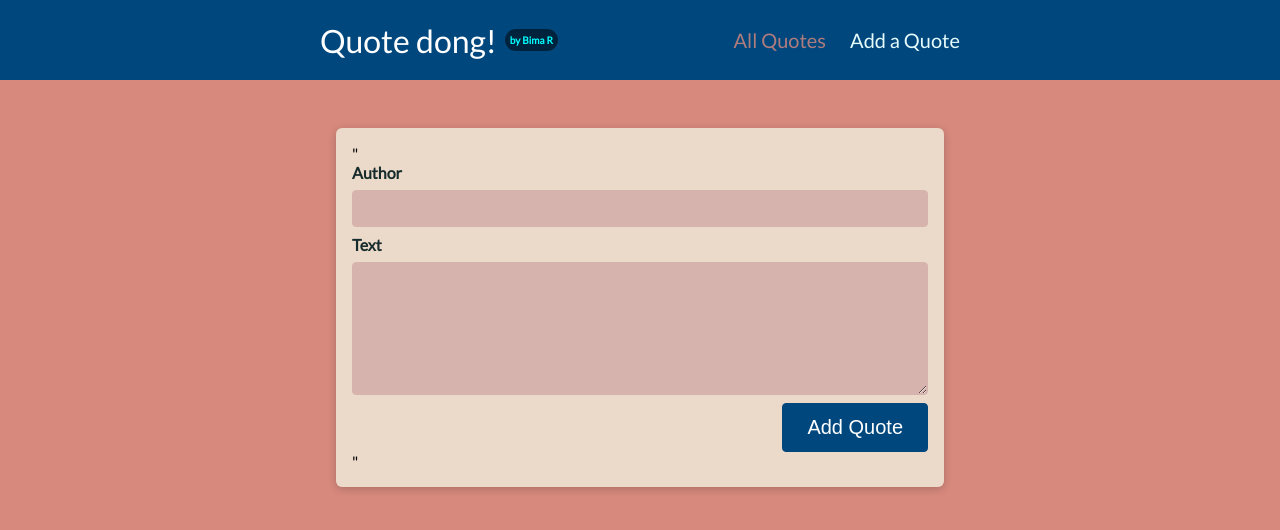
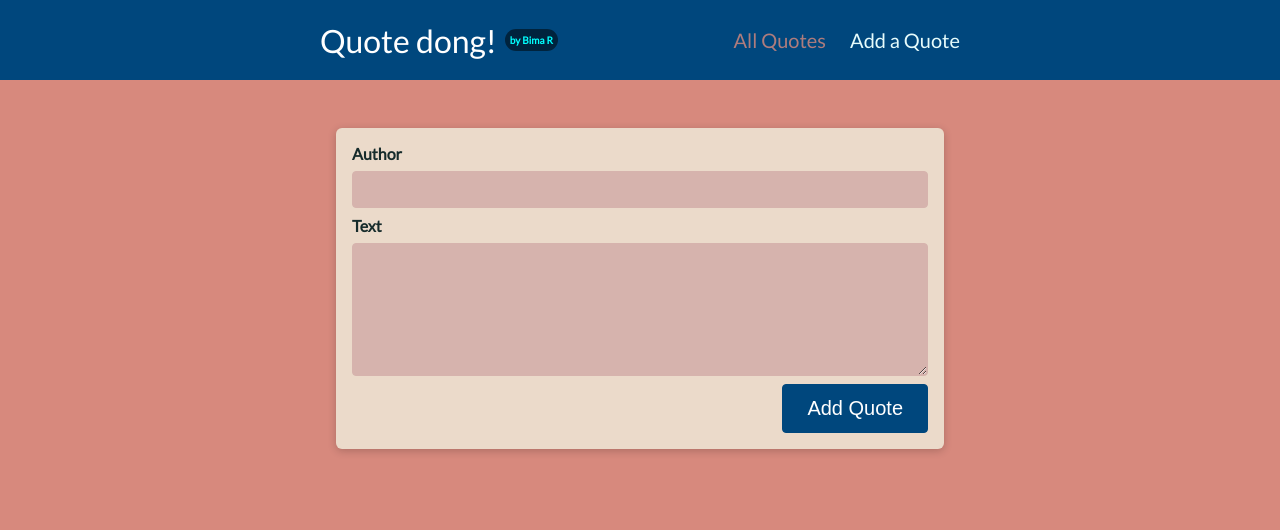
Before and after one commit to bimaryan/kata-katain, a React (Create React App) app: page /new-quote in a window 1280 px wide. Shown: the top 530 px of the page. Built offline with nearby package versions, Linux system fonts and the light colour scheme.

Commit message:
Update Card.js

```diff
--- a/src/components/UI/Card.js
+++ b/src/components/UI/Card.js
@@ -1,7 +1,7 @@
 import classes from "./Card.module.css";
 
 const Card = (props) => {
-  return <div className={classes.card}>"{props.children}"</div>;
+  return <div className={classes.card}>{props.children}</div>;
 };
 
 export default Card;
```
